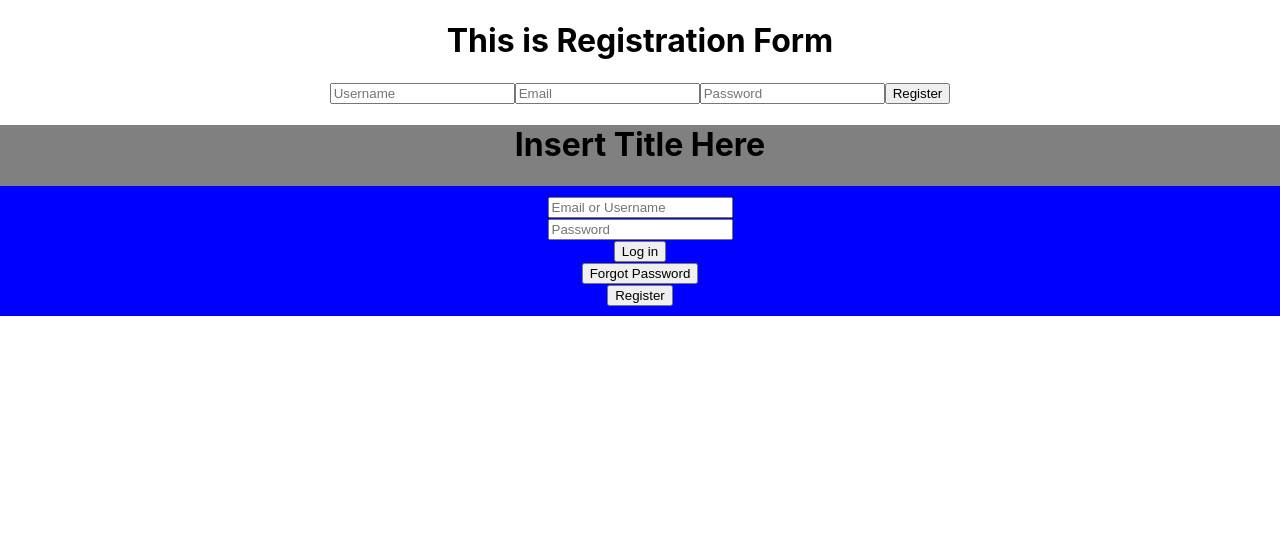
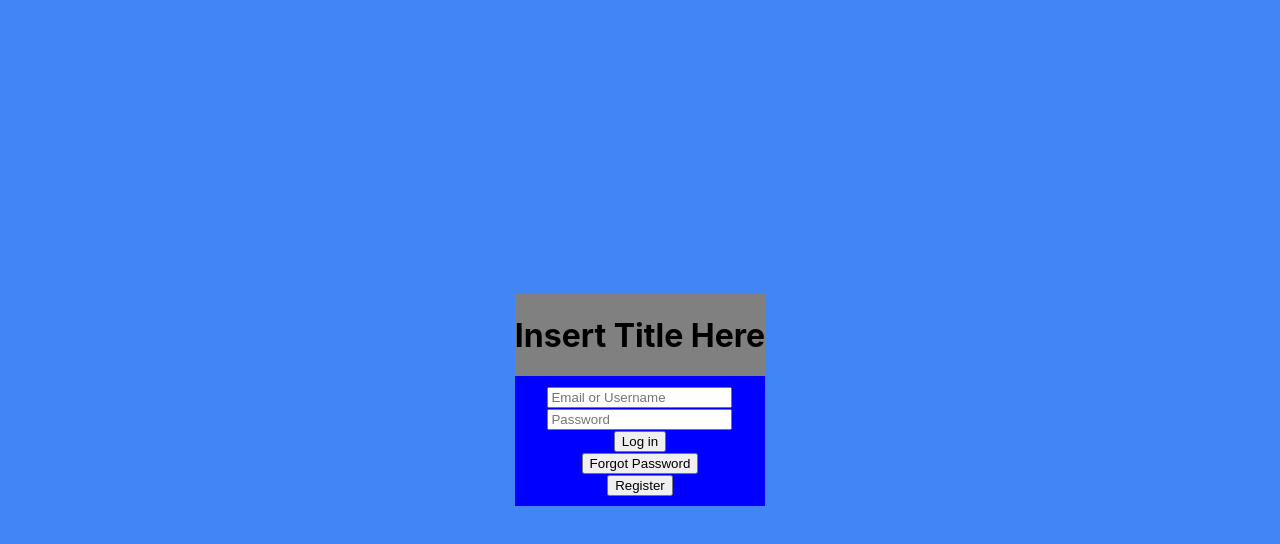
Before and after one commit to Bowen-Aspera/react-app, a React (Create React App) app: page / in a window 1280 px wide. Shown: the top 544 px of the page. Built offline with nearby package versions, Linux system fonts and the light colour scheme.

Commit message:
Update App.js

```diff
--- a/src/App.js
+++ b/src/App.js
@@ -1,13 +1,10 @@
-
 import MainPage from './components/authentication/mainPage';
-import Register from './components/authentication/registration';
 
 const App = () => {
   return (
-    <>
-      <Register/>
-      <MainPage/>
-    </>
+    <div style={{ backgroundColor: '#4285F4', minHeight: '100vh', display: 'flex', justifyContent: 'center', alignItems: 'center' }}>
+      <MainPage />
+    </div>
   );
 }
 
```
